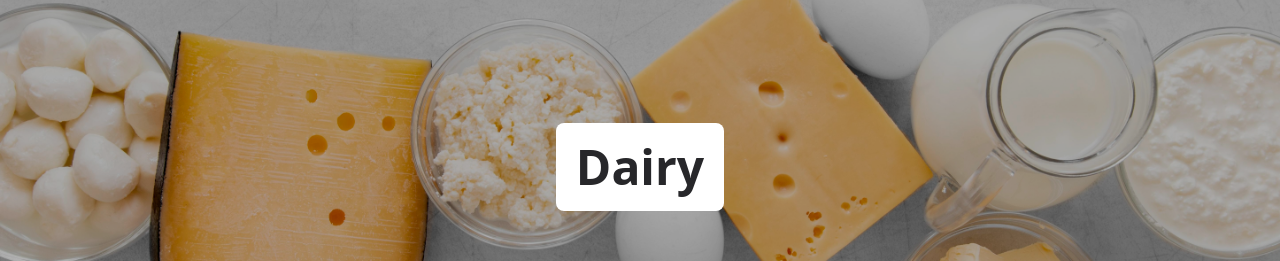
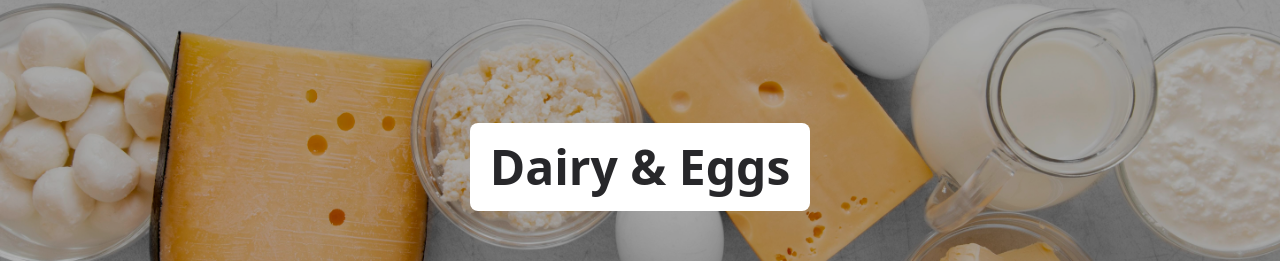
Before and after one commit to ANSHUMANMOREY7/Grocify, a React (Vite) app: page /Dairy in a window 1280 px wide. Shown: the part 121-382 px from the top of the page. Built offline with nearby package versions, Linux system fonts and the light colour scheme.

Commit message:
dairy banner name updated

```diff
--- a/src/components/Dairy/Dairy.jsx
+++ b/src/components/Dairy/Dairy.jsx
@@ -5,7 +5,7 @@ import BgDairy from '../../assets/dairy-banner.jpg'
 const Dairy = () => {
   return (
     <div>
-      <CategoryPage title="Dairy" bgImage={BgDairy} categories={'Dairy'}/>
+      <CategoryPage title="Dairy & Eggs" bgImage={BgDairy} categories={'Dairy'}/>
     </div>
   )
 }
```
